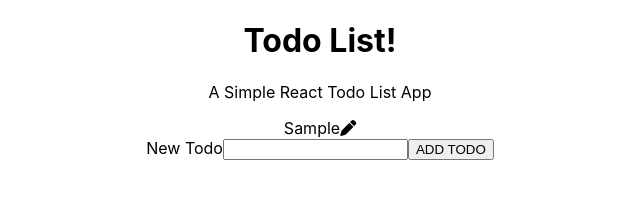
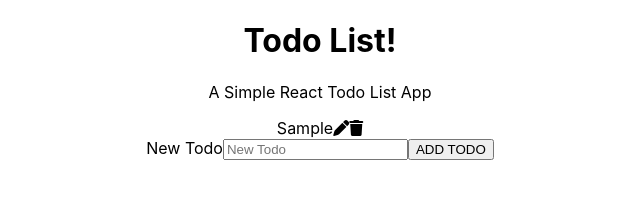
Before and after one commit to xiaomingfu/todolist, a React (Create React App) app: page / in a window 1280 px wide. Both pictures are taken after typing "Sample" into the empty fields and a click on the button "ADD TODO". Shown: the top 210 px of the page, without its empty margins (320-960 px from the left). Built offline with nearby package versions, Linux system fonts and the light colour scheme.

Commit message:
refactory

```diff
--- a/src/NewTodoForm.js
+++ b/src/NewTodoForm.js
@@ -4,32 +4,31 @@ import uuid from 'uuid/v4'
 class NewTodoForm extends Component {
     constructor(props) {
         super(props);
-        this.state = { newTodo: "" };
-        this.changeHandle = this.changeHandle.bind(this);
-        this.submitHandle = this.submitHandle.bind(this);
+        this.state = { task: "" };
+        this.handleChange = this.handleChange.bind(this);
+        this.handleSubmit = this.handleSubmit.bind(this);
     }
-    changeHandle(e) {
+    handleChange(e) {
         this.setState({ [e.target.name]: e.target.value })
     }
-    submitHandle(e) {
+    handleSubmit(e) {
         e.preventDefault();
         const newtodo = { ...this.state, id: uuid() };
         this.props.createTodo(newtodo);
-        this.setState({ newTodo: "" });
+        this.setState({ task: "" });
     }
     render() {
         return (
-            <form onSubmit={this.submitHandle}>
-                <label htmlFor="todo">New Todo</label>
+            <form onSubmit={this.handleSubmit}>
+                <label htmlFor="task">New Todo</label>
                 <input
-                    onChange={this.changeHandle}
                     type="text"
-                    name="newTodo"
-                    id="todo"
-                    value={this.state.newTodo}
-                    placehoder="New Todo"
-                >
-                </input>
+                    placeholder="New Todo"
+                    name="task"
+                    id="task"
+                    value={this.state.task}
+                    onChange={this.handleChange}
+                />
                 <button>ADD TODO</button>
             </form>
         )
--- a/src/Todo.js
+++ b/src/Todo.js
@@ -1,12 +1,20 @@
 import React, { Component } from 'react';
 
 class Todo extends Component {
+    constructor(props) {
+        super(props);
+        this.handleRemove = this.handleRemove.bind(this);
+    }
+    handleRemove() {
+        this.props.removeTodo(this.props.id);
+    }
+
     render() {
         return (
             <div className="Todo">
-                <div>{this.props.todo}
-                    <i className="fas fa-pen" onClick={this.props.remove}></i>
-
+                <div>{this.props.task}
+                    <i className="fas fa-pen" onClick={this.props.edit}></i>
+                    <i className="fas fa-trash" onClick={this.handleRemove}></i>
                 </div>
 
             </div>
--- a/src/TodoList.js
+++ b/src/TodoList.js
@@ -7,6 +7,7 @@ class TodoList extends Component {
         super(props);
         this.state = { todos: [] };
         this.create = this.create.bind(this);
+        this.remove = this.remove.bind(this);
     }
     create(newOne) {
         this.setState({
@@ -22,10 +23,10 @@ class TodoList extends Component {
     render() {
         const todos = this.state.todos.map(todo => (
             <Todo
+                key={todo.id}
                 id={todo.id}
-                key={todo.id}
-                todo={todo.newTodo}
-                remove={() => (this.remove(todo.id))}
+                task={todo.task}
+                removeTodo={this.remove}
             />
         ))
         return (
```
